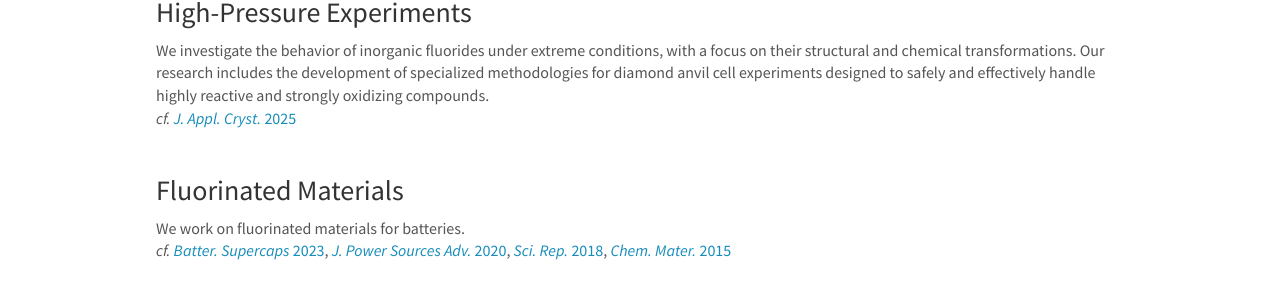
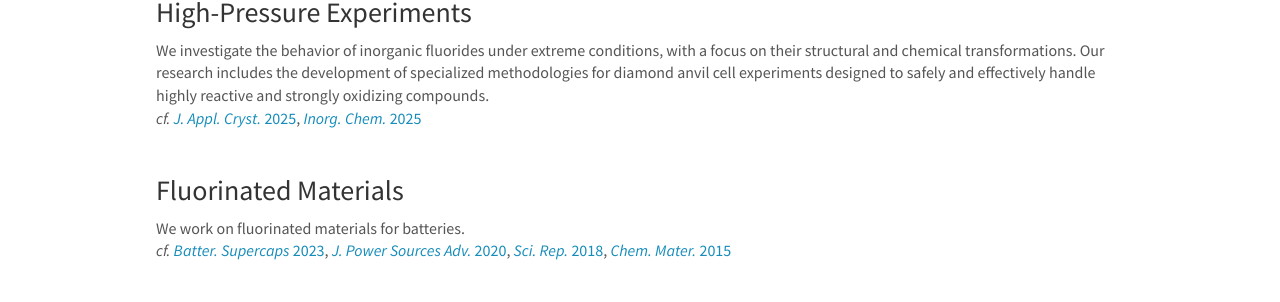
Before and after one commit to eccl-jsi/eccl-jsi.github.io, a Jekyll site: the page built from _pages/research.md, in a window 1280 px wide and 900 px high. Shown: the part 419-721 px from the top of the window. Built offline with Jekyll 4.4.1, drawn with Linux system fonts in a browser that asks for light colours; nearby versions of some CDN libraries.

Commit message:
Update research.md

```diff
--- a/_pages/research.md
+++ b/_pages/research.md
@@ -22,7 +22,7 @@ We explore XeF<sub>2</sub> and KrF<sub>2</sub> coordination complexes and Lewis
 
 ### High-Pressure Experiments
 We investigate the behavior of inorganic fluorides under extreme conditions, with a focus on their structural and chemical transformations. Our research includes the development of specialized methodologies for diamond anvil cell experiments designed to safely and effectively handle highly reactive and strongly oxidizing compounds.
-<br>*cf.* [*J. Appl. Cryst.* 2025](https://doi.org/10.1107/S1600576725000342)
+<br>*cf.* [*J. Appl. Cryst.* 2025](https://doi.org/10.1107/S1600576725000342), [*Inorg. Chem.* 2025](https://doi.org/10.1021/acs.inorgchem.5c00465)
 <br>
 <br>
 
```
